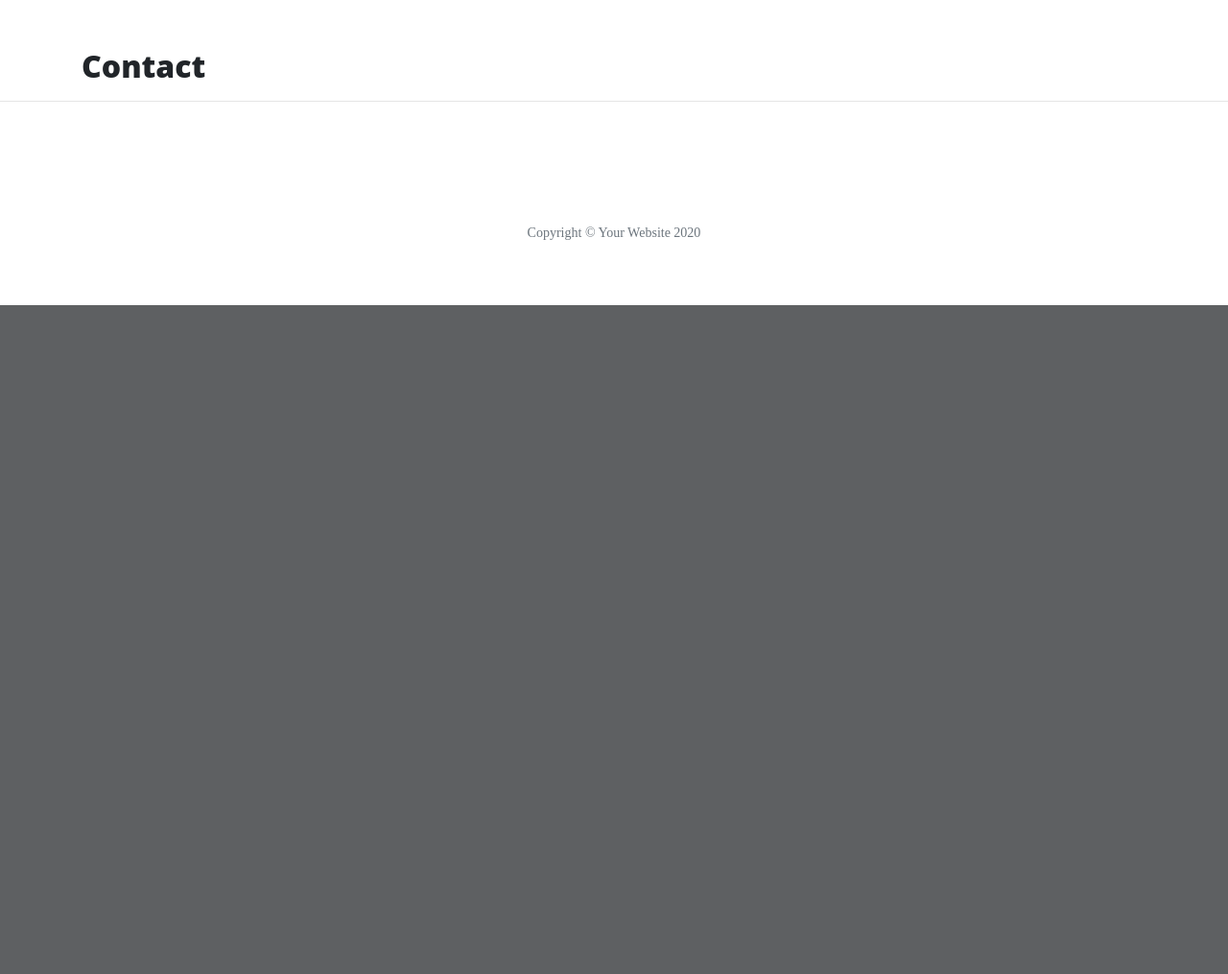
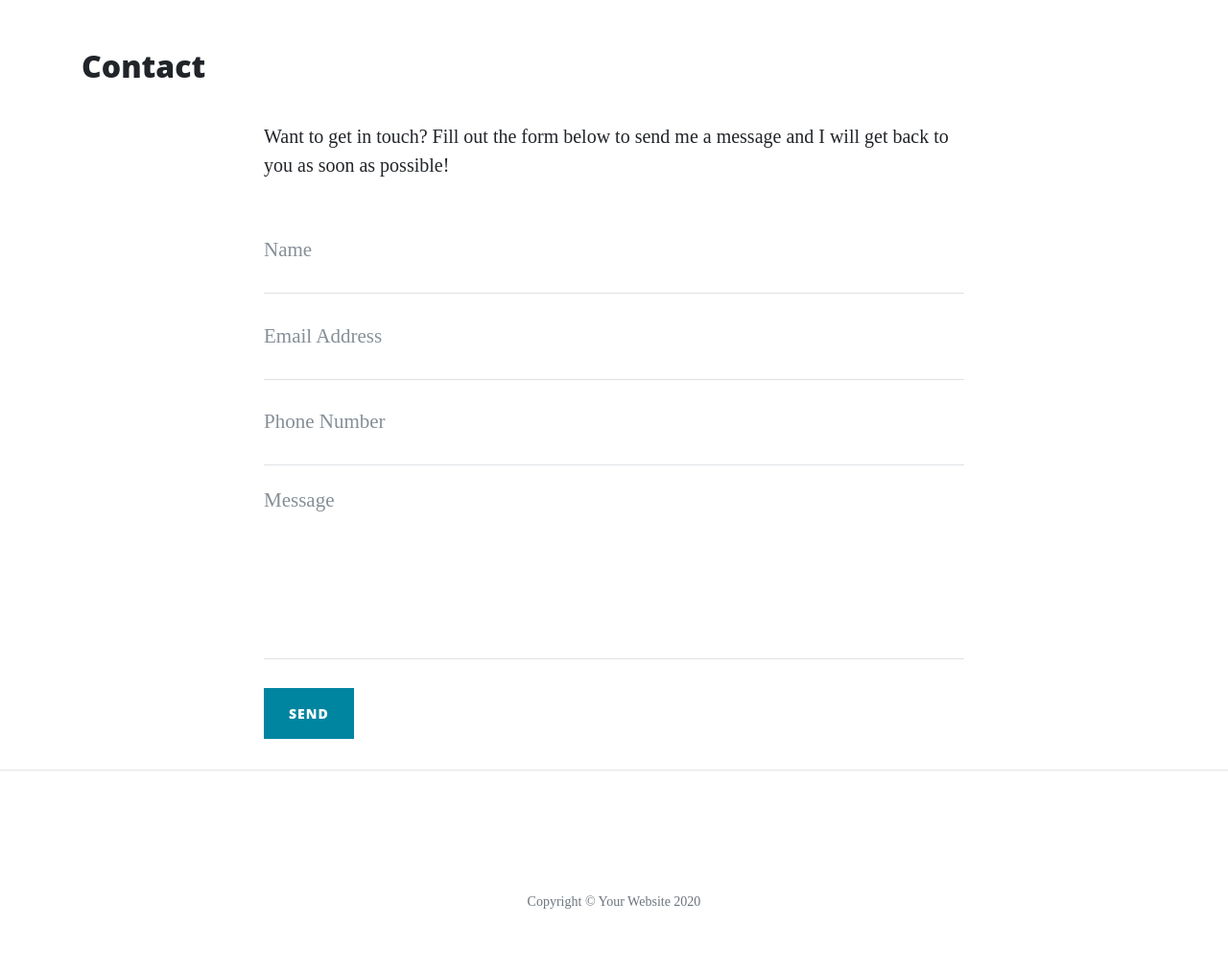
Before and after one commit to peterszabo79/thorin-app, a Flask app: page /contact in a window 1280 px wide. Shown: the part 628-1643 px from the top of the page at 96% size. Before the commit the page ends 946 px from the top, so only its background shows below. Run offline with Flask 2, Linux system fonts and the light colour scheme; some libraries are stand-ins or nearby versions.

Commit message:
fix the form

```diff
--- a/run.py
+++ b/run.py
@@ -1,9 +1,12 @@
 import os
 import json
-from flask import Flask, render_template
+from flask import Flask, render_template, request, flash
+if os.path.exists("env.py"):
+    import env
 
 
 app = Flask(__name__)
+app.secret_key = os.environ.get("SECRET_KEY")
 
 
 @app.route("/")
@@ -13,14 +16,28 @@ def index():
 
 @app.route("/about")
 def about():
-    data =[]
+    data = []
     with open("data/company.json", "r") as json_data:
         data = json.load(json_data)
     return render_template("about.html", page_title="About", company=data)
 
 
-@app.route("/contact")
+@app.route("/about/<member_name>")
+def about_member(member_name):
+    member = {}
+    with open("data/company.json", "r") as json_data:
+        data = json.load(json_data)
+        for obj in data:
+            if obj["url"] == member_name:
+                member = obj
+    return render_template("member.html", member=member)
+
+
+@app.route("/contact", methods=["GET", "POST"])
 def contact():
+    if request.method == "POST":
+        flash("Thanks {}, we have received your message!".format(
+            request.form.get("name")))
     return render_template("contact.html", page_title="Contact")
 
 
--- a/templates/contact.html
+++ b/templates/contact.html
@@ -1,4 +1,58 @@
 {% extends "base.html" %}
 {% block content %}
     <h2>{{ page_title }}</h2>
+
+	<div class="row">
+		<div class="col-lg-8 col-md-10 mx-auto">
+
+            {% with messages = get_flashed_messages() %}
+                {% if messages %}
+                    <ul class="flashes">
+                        {% for message in messages %}
+                            <li>{{ message }}</li>
+                        {% endfor %}
+                    </ul>
+                {% endif %}
+            {% endwith %}
+
+			<p>Want to get in touch? Fill out the form below to send me a message and I will get back to you as soon as
+                possible!</p>
+			<form method="POST" name="sentMessage" id="contactForm" novalidate>
+				<div class="control-group">
+					<div class="form-group floating-label-form-group controls">
+						<label>Name</label>
+						<input type="text" class="form-control" placeholder="Name" name="name" id="name" required data-validation-required-message="Please enter your name.">
+						<p class="help-block text-danger"></p>
+					</div>
+				</div>
+				<div class="control-group">
+					<div class="form-group floating-label-form-group controls">
+						<label>Email Address</label>
+						<input type="email" class="form-control" placeholder="Email Address" name="email" id="email" required data-validation-required-message="Please enter your email address.">
+						<p class="help-block text-danger"></p>
+					</div>
+				</div>
+				<div class="control-group">
+					<div class="form-group col-xs-12 floating-label-form-group controls">
+						<label>Phone Number</label>
+						<input type="tel" class="form-control" placeholder="Phone Number" name="phone" id="phone" required data-validation-required-message="Please enter your phone number.">
+						<p class="help-block text-danger"></p>
+					</div>
+				</div>
+				<div class="control-group">
+					<div class="form-group floating-label-form-group controls">
+						<label>Message</label>
+						<textarea rows="5" class="form-control" placeholder="Message" name="message" id="message" required data-validation-required-message="Please enter a message."></textarea>
+						<p class="help-block text-danger"></p>
+					</div>
+				</div>
+				<br>
+				<div id="success"></div>
+				<div class="form-group">
+					<button type="submit" class="btn btn-primary" id="sendMessageButton">Send</button>
+				</div>
+			</form>
+		</div>
+	</div>
+
 {% endblock %}
```
Also changed, not shown: data/company.json (+26 -13 lines), templates/about.html (+21 -2 lines), templates/member.html (added, +15 -0 lines), 1 other file.
